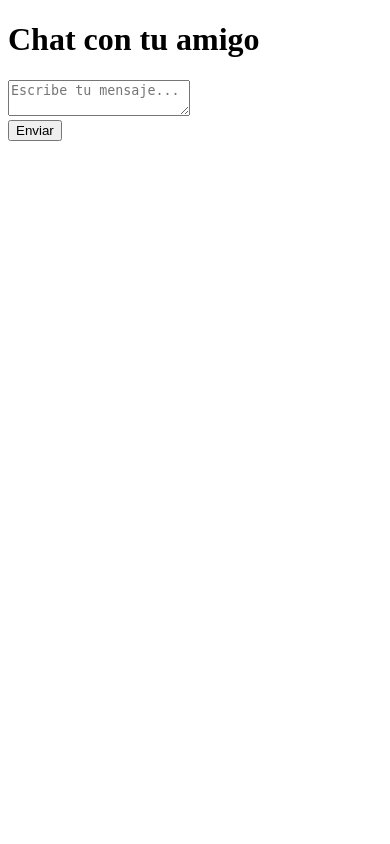
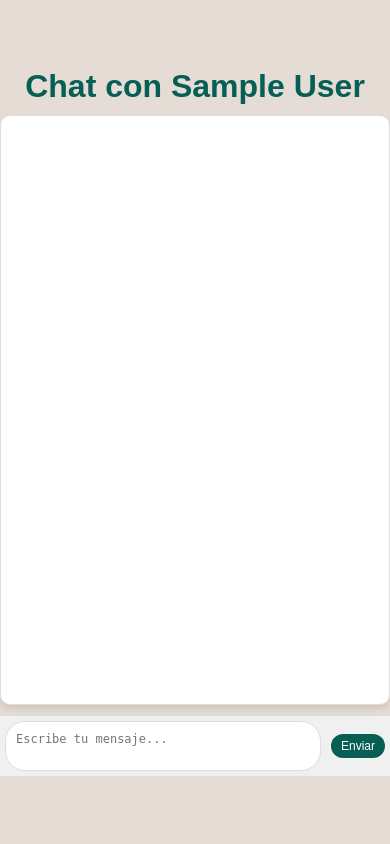
Before and after one commit to AngelCampsRuiz/whatsappM7, a PHP site: page /chat.php?id_amigo=1 in a window 390 px wide. Run offline with PHP 8.4, Linux system fonts and the light colour scheme; the visitor is signed in with stand-in values (Sample User, id 1); data that the repository does not hold is empty.

Commit message:
estilosCSS

```diff
--- a/amigos.php
+++ b/amigos.php
@@ -18,6 +18,7 @@ $resultado = mysqli_query($con, $consulta);
 <head>
     <meta charset="UTF-8">
     <title>Lista de Amigos</title>
+    <link rel="stylesheet" type="text/css" href="styles/styles.css">
 </head>
 <body>
     <h1>Lista de Amigos</h1>
--- a/buscar.php
+++ b/buscar.php
@@ -24,6 +24,7 @@ if ($_SERVER['REQUEST_METHOD'] == 'POST') {
 <head>
     <meta charset="UTF-8">
     <title>Buscar Usuarios</title>
+    <link rel="stylesheet" type="text/css" href="styles/styles.css">
 </head>
 <body>
     <h1>Buscar Usuarios</h1>
--- a/chat.php
+++ b/chat.php
@@ -10,6 +10,19 @@ if (!isset($_SESSION['id_usuario'])) {
 
 $id_usuario = $_SESSION['id_usuario'];
 $id_amigo = $_GET['id_amigo'];
+
+// Obtener el nombre real del amigo
+$consulta_amigo = "SELECT nombre_real FROM usuarios WHERE id = '$id_amigo'";
+$resultado_amigo = mysqli_query($con, $consulta_amigo);
+$amigo = mysqli_fetch_assoc($resultado_amigo);
+
+// Verificar si el amigo existe
+if (!$amigo) {
+    echo "El usuario no existe.";
+    exit();
+}
+
+$nombre_amigo = $amigo['nombre_real'];
 
 // Si se envía un mensaje
 if ($_SERVER['REQUEST_METHOD'] == 'POST') {
@@ -50,7 +63,8 @@ if (!$resultado_mensajes) {
 <html lang="es">
 <head>
     <meta charset="UTF-8">
-    <title>Chat</title>
+    <title>Chat con <?= htmlspecialchars($nombre_amigo) ?></title>
+    <link rel="stylesheet" type="text/css" href="styles/styleschat.css">
     <script>
         // Recargar la página cada 5 segundos para obtener nuevos mensajes
         setInterval(function() {
@@ -59,11 +73,13 @@ if (!$resultado_mensajes) {
     </script>
 </head>
 <body>
-    <h1>Chat con tu amigo</h1>
-    <div>
+    <h1>Chat con <?= htmlspecialchars($nombre_amigo) ?></h1>
+    <div class="chat-container">
         <!-- Mostrar los mensajes -->
         <?php while ($fila = mysqli_fetch_assoc($resultado_mensajes)): ?>
-            <p><strong><?= ($fila['id_remitente'] == $id_usuario) ? 'Tú' : 'Amigo' ?>:</strong> <?= $fila['mensaje'] ?></p>
+            <p class="mensaje <?= ($fila['id_remitente'] == $id_usuario) ? 'mensaje-usuario' : 'mensaje-amigo' ?>">
+                <strong><?= ($fila['id_remitente'] == $id_usuario) ? 'Tú' : htmlspecialchars($nombre_amigo) ?>:</strong> <?= htmlspecialchars($fila['mensaje']) ?>
+            </p>
         <?php endwhile; ?>
     </div>
 
--- a/index.php
+++ b/index.php
@@ -59,16 +59,17 @@ if ($_SERVER['REQUEST_METHOD'] == 'POST') {
 <head>
     <meta charset="UTF-8">
     <title>Login y Registro</title>
+    <link rel="stylesheet" type="text/css" href="styles/styles.css">
 </head>
 <body>
-    <h2>Iniciar Sesión</h2>
+    <h1>Iniciar Sesión</h1>
     <form method="POST" action="index.php">
         <input type="text" name="usuario" placeholder="Nombre de usuario" required><br>
         <input type="password" name="contrasena" placeholder="Contraseña" required><br>
         <input type="submit" name="iniciar_sesion" value="Iniciar Sesión">
     </form>
 
-    <h2>Registro</h2>
+    <h1>Registro</h1>
     <form method="POST" action="index.php">
         <input type="text" name="usuario" placeholder="Nombre de usuario" required><br>
         <input type="text" name="nombre_real" placeholder="Nombre real" required><br>
--- a/inicio.php
+++ b/inicio.php
@@ -14,6 +14,7 @@ if (!isset($_SESSION['id_usuario'])) {
 <head>
     <meta charset="UTF-8">
     <title>Página Principal</title>
+    <link rel="stylesheet" type="text/css" href="styles/styles.css">
 </head>
 <body>
     <h1>Bienvenido a Whatsapp Versión Web</h1>
--- a/solicitudes.php
+++ b/solicitudes.php
@@ -18,6 +18,7 @@ $resultado = mysqli_query($con, $consulta);
 <head>
     <meta charset="UTF-8">
     <title>Solicitudes de Amistad</title>
+    <link rel="stylesheet" type="text/css" href="styles/styles.css">
 </head>
 <body>
     <h1>Solicitudes de Amistad</h1>
--- /dev/null
+++ b/styles/styleschat.css
@@ -0,0 +1,139 @@
+/* Estilos generales del cuerpo */
+body {
+    font-family: Arial, sans-serif;
+    background-color: #e5ddd5;
+    margin: 0;
+    padding: 0;
+    display: flex;
+    justify-content: center;
+    align-items: center;
+    height: 100vh;
+    flex-direction: column;
+}
+
+/* Contenedor del chat */
+.chat-container {
+    background-color: #fff;
+    border: 1px solid #ddd;
+    box-shadow: 0 4px 6px rgba(0, 0, 0, 0.1);
+    border-radius: 10px;
+    overflow-y: auto;
+    padding: 20px;
+    max-width: 600px;
+    width: 100%;
+    box-sizing: border-box;
+    height: 70vh; /* Altura para simular el chat */
+    display: flex;
+    flex-direction: column-reverse;
+}
+
+/* Encabezado */
+h1 {
+    color: #075e54;
+    text-align: center;
+    margin: 0 0 10px;
+}
+
+/* Mensajes generales */
+.mensaje {
+    margin: 10px 0;
+    padding: 10px;
+    border-radius: 8px;
+    max-width: 75%;
+    word-wrap: break-word;
+    display: inline-block;
+}
+
+/* Mensajes enviados por el usuario */
+.mensaje-usuario {
+    background-color: #dcf8c6; /* Verde claro */
+    align-self: flex-end;
+    text-align: right;
+}
+
+/* Mensajes recibidos (del amigo) */
+.mensaje-amigo {
+    background-color: #f1f0f0; /* Gris claro */
+    align-self: flex-start;
+    text-align: left;
+}
+
+/* Formulario para enviar mensajes */
+form {
+    display: flex;
+    align-items: center;
+    padding: 10px;
+    background-color: #f0f0f0;
+    border-top: 1px solid #ddd;
+    max-width: 600px;
+    width: 100%;
+    box-sizing: border-box;
+    margin-top: 10px;
+}
+
+/* Caja de texto */
+textarea {
+    width: 100%;
+    padding: 10px;
+    border-radius: 20px;
+    border: 1px solid #ddd;
+    resize: none;
+    outline: none;
+    font-size: 16px;
+    box-sizing: border-box;
+}
+
+/* Botón de envío */
+input[type="submit"] {
+    background-color: #075e54;
+    color: white;
+    border: none;
+    border-radius: 20px;
+    padding: 10px 20px;
+    margin-left: 10px;
+    cursor: pointer;
+    font-size: 16px;
+}
+
+input[type="submit"]:hover {
+    background-color: #0b8c6a;
+}
+
+/* Media Queries */
+@media screen and (max-width: 768px) {
+    .chat-container {
+        margin: 0 5px;
+    }
+
+    form {
+        padding: 5px;
+    }
+
+    textarea {
+        font-size: 14px;
+    }
+
+    input[type="submit"] {
+        font-size: 14px;
+        padding: 8px 15px;
+    }
+}
+
+@media screen and (max-width: 480px) {
+    .chat-container {
+        padding: 15px;
+    }
+
+    form {
+        padding: 5px;
+    }
+
+    textarea {
+        font-size: 12px;
+    }
+
+    input[type="submit"] {
+        font-size: 12px;
+        padding: 5px 10px;
+    }
+}
```
Also changed, not shown: styles/styles.css (added, +71 -0 lines).
